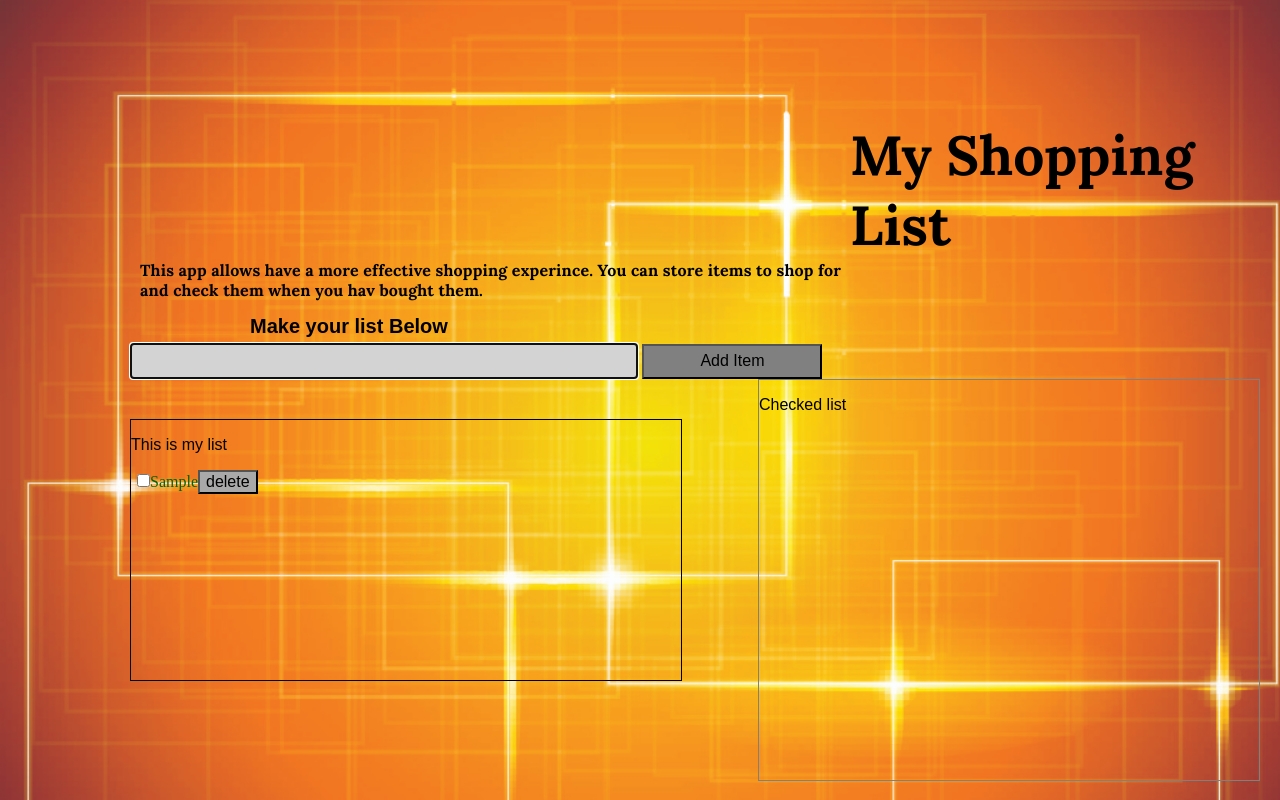
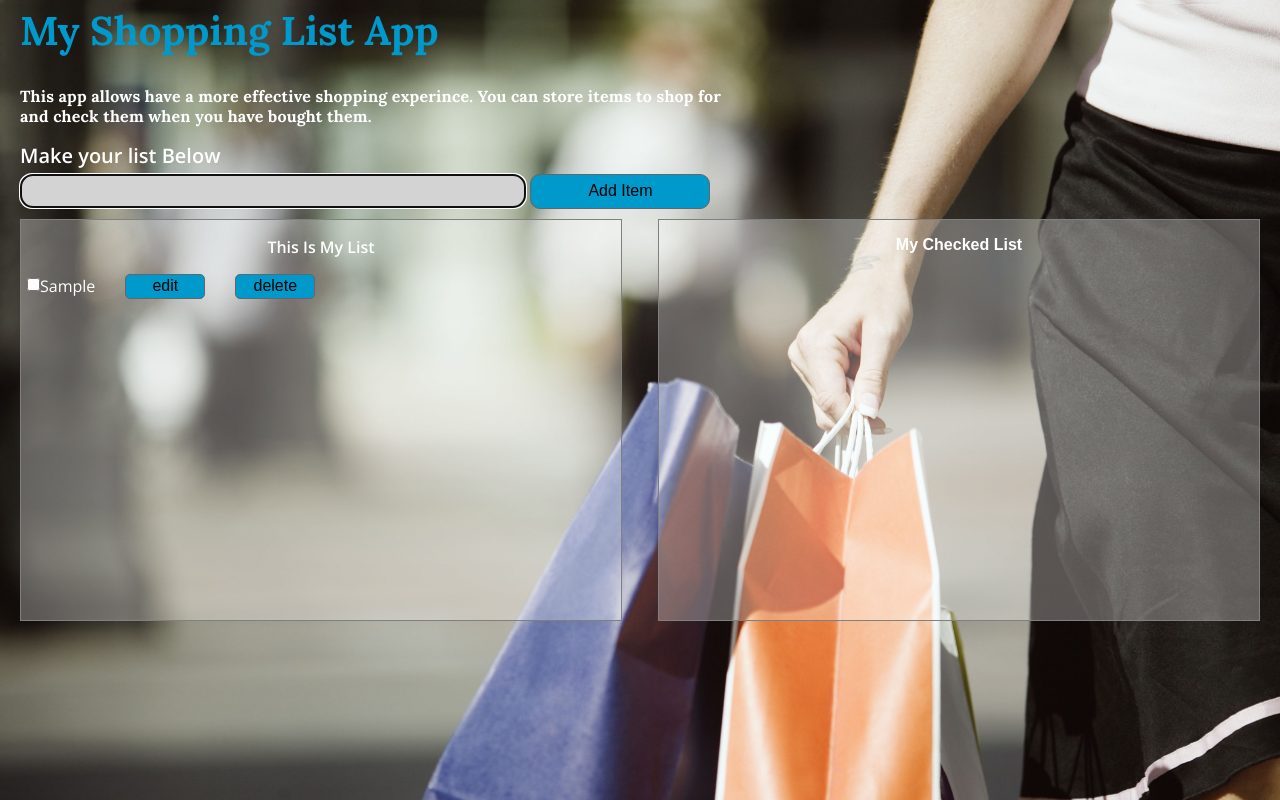
Before and after one commit to Idowu123/ShoppingListApp, a plain HTML site: page index.html in a window 1280 px wide. Both pictures are taken after typing "Sample" into the empty fields and a click on the input "Add Item". Drawn offline with nearby package versions, Linux system fonts and the light colour scheme; a web font is replaced by a local one.

Commit message:
adjusted my css

```diff
--- a/css/main.css
+++ b/css/main.css
@@ -529,94 +529,122 @@ table {
 /*MY CSS DESIGN*/
 body{
 /*	margin:200px 300px;*/
-	background: url('../img/vectorb.jpg');
+	background: url('../img/shopping.jpg');
 	background-size: cover;
-
+    color: white;
+    padding: 0 20px;
 }
 .shop{
-
+    font-weight: bold;
 }
 
 #shopi{
 	font-family: 'Lora', serif;
 	font-weight: bold;
-	color: black;
-	font-size: 55px;
-	margin: 120px 20px 0 850px;
+	color: #0099CC;
+	font-size: 40px;
+	margin: 5px 20px 30px 0;
+}
+
+header{
 
 }
 
 #myabout{
-	margin: 0 50px 0 140px;
 	font-weight: bold;
 	font-family: 'Lora', serif;
 	letter-spacing: 0.2px;
+
 }
 #mklist{
-	margin: 15px 50px -35px 250px;
+	margin: 15px 60px -55px 0;
 	font-weight: bold;
 	font-size: 20px;
-	color:;
+    color: #fff;
+    font-family: 'Open Sans', sans-serif
+
 }
 li{
 	list-style: none;
-	font-family: 'Droid Serif', serif;
-
-}
+	font-family: 'Open Sans', sans-serif
+   }
 
 #newitem{
 	display: inline-block;
 	background-color: lightgrey;
-	border: 2px solid black;
+	border: 1px solid black;
+    border-radius: 12px;
 	width: 500px;
 	height: 30px;
-	margin: 40px 0 0 130px;
+	margin: 60px 0 0 0;
 }
 
 #add{
 	display: inline-block;
-	background-color: grey;
+	background-color: #0099CC;
 	text-align: center;
 	width: 180px;
 	height: 35px;
+    border-radius: 10px;
+    border: 1px solid #666;
 }
 
 .additem{
-	color: darkgreen;
+	color: white;
 	font-size:;
 	font-family: ;
 }
 
 #checkListItem{
 	margin-left: 6px;
+
 }
 
 .list{
-	border: 1px solid black;
+	border: 1px solid #000;
 	float:left;
 	margin-left: 130px;
-	margin-top: 40px;
-	width: 550px;
-	height: 260px;
+	margin-top: 0;
+	border:1px solid grey;
+    margin: 10px 0 0 0;
+    width: 600px;
+    height: 400px;
+    background-color: rgba(255,255,255,0.3);
+    font-family: 'Open Sans', sans-serif
+
 }
 
+.list-title{
+  font-weight: bold;
+  text-align: center;
+}
 
 .delist{
 	float: right;
 	border:1px solid grey;
-	margin-right: 20px;
-	width: 500px;
+	margin: 10px 0 0 0;
+	width: 600px;
 	height: 400px;
 	font-color: red;
+    background-color: rgba(255,255,255,0.3);
 }
 
 #mydelete{
 	background-color: darkgrey;
+    height: 25px;
+    width: 80px;
+    border-radius: 5px;
+    /*float: right;*/
+    background-color: #0099CC;
+    border: 1px solid #666;
+    color: #000;
 }
-
-.listpg p{
-
+#myedit{
+height: 25px;
+width: 80px;
+border-radius: 5px;
+color: #000;
+background-color: #0099CC;
+margin: 0 30px;
+border: 1px solid #666;
 }
-.shop{
-
-}
--- a/index.html
+++ b/index.html
@@ -4,30 +4,35 @@
 	<meta charset="utf-8">
 	<link rel="stylesheet" href="css/main.css">
 	<link href='http://fonts.googleapis.com/css?family=Lora:400,700|Droid+Serif:400,700italic' rel='stylesheet' type='text/css'>
+	<link href='http://fonts.googleapis.com/css?family=Open+Sans:300italic,400italic,600italic,400,600' rel='stylesheet' type='text/css'>
 	<script type="text/javascript" src="js/jquery-1.11.1.js"></script>
 	<script type="text/javascript" src="js/myScript.js"></script>
 </head>
 <body>
+	<div>
+		<header>
+			<p id="shopi">My Shopping List App</p>
+		</header>
 		<div class="shop">
-		<p id="shopi">My Shopping List</p>
-		<p id="myabout">This app allows have a more effective shopping experince. You can store items to shop for<br>and check them when you hav bought them.</p>
+			<p id="myabout">This app allows have a more effective shopping experince. You can store items to shop for<br>and check them when you have bought them.</p>
 			<p id="mklist">Make your list Below</p>
 			<input type= 'text' id = "newitem">
 			<input type='submit' id="add" value='Add Item'>
 		</div>
 		<div class="listpg">
 			<div class="list">
-				<p>This is my list</p>
+				<p class="list-title">This Is My List</p>
 				<ul>
-					<li></li>
+
 				</ul>
 			</div>
 			<div class= "delist">
-			<p>Checked list</p>
+				<p class="list-title">My Checked List</p>
 				<ul>
 					<li></li>
 				</ul>
 			</div>
 		</div>
+	</div>
 </body>
 </html>
--- a/js/myScript.js
+++ b/js/myScript.js
@@ -2,17 +2,13 @@ $(document).ready(function(){
 
     $('#add').click(function(){
         var toAdd = $('#newitem').val();
-        $('.list').append('<li class="additem">' + '<input type="checkbox" id="checkListItem"/>'
-            + toAdd + '<input type="submit" value="delete" id="mydelete">'+ '</li>');
+        $('.list').append('<li class="additem">' + '<input type="checkbox" id="checkListItem"/><label>'
+            + toAdd + '</label><button id="myedit">edit</button>' +
+            '<input type="submit" value="delete" id="mydelete">'+ '</li>');
 
         $('#newitem').val("").focus();
 
     });
-
- //    $( "input[type='text']" ).change(function() {
- //  	// Check input( $( this ).val() ) for validity here
-	// });
-
 
     $('#newitem').keyup(function(event) {
 	    if (event.keyCode == 13) {
@@ -22,9 +18,8 @@ $(document).ready(function(){
 	});
 
 
-
 	$('.list, .delist').on('click', '#mydelete', function(){
-  		$(this).parent().hide('slow').remove();
+  		$(this).parent().remove();
     });
 
 
@@ -41,10 +36,10 @@ $(document).ready(function(){
 	});
 
 
-
-
-
+	$('.list, .delist').on('click', '#myedit', function(){
+		var item = $(this).prev().text();
+		$('#newitem').val(item);
+		$(this).parent().remove();
+	});
 
 });
-
-// wireframe
```
Also changed, not shown: css/normalise.css (deleted), img/red-flare.jpg (deleted), img/shopping.jpg (added), img/vectorb.jpg (deleted), img/wood.jpg (deleted). Lines whose indentation alone changed are shown as unchanged.
